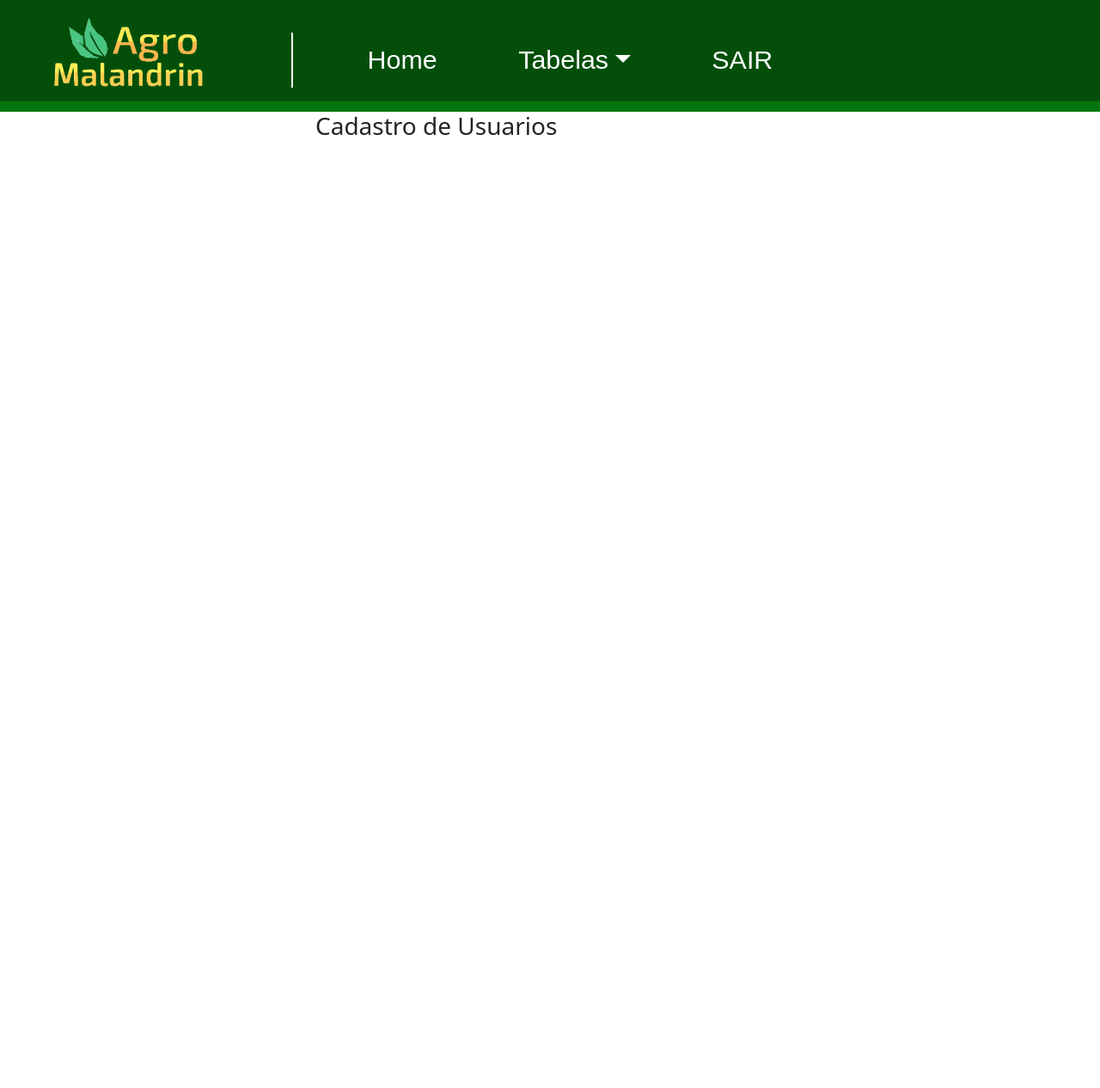
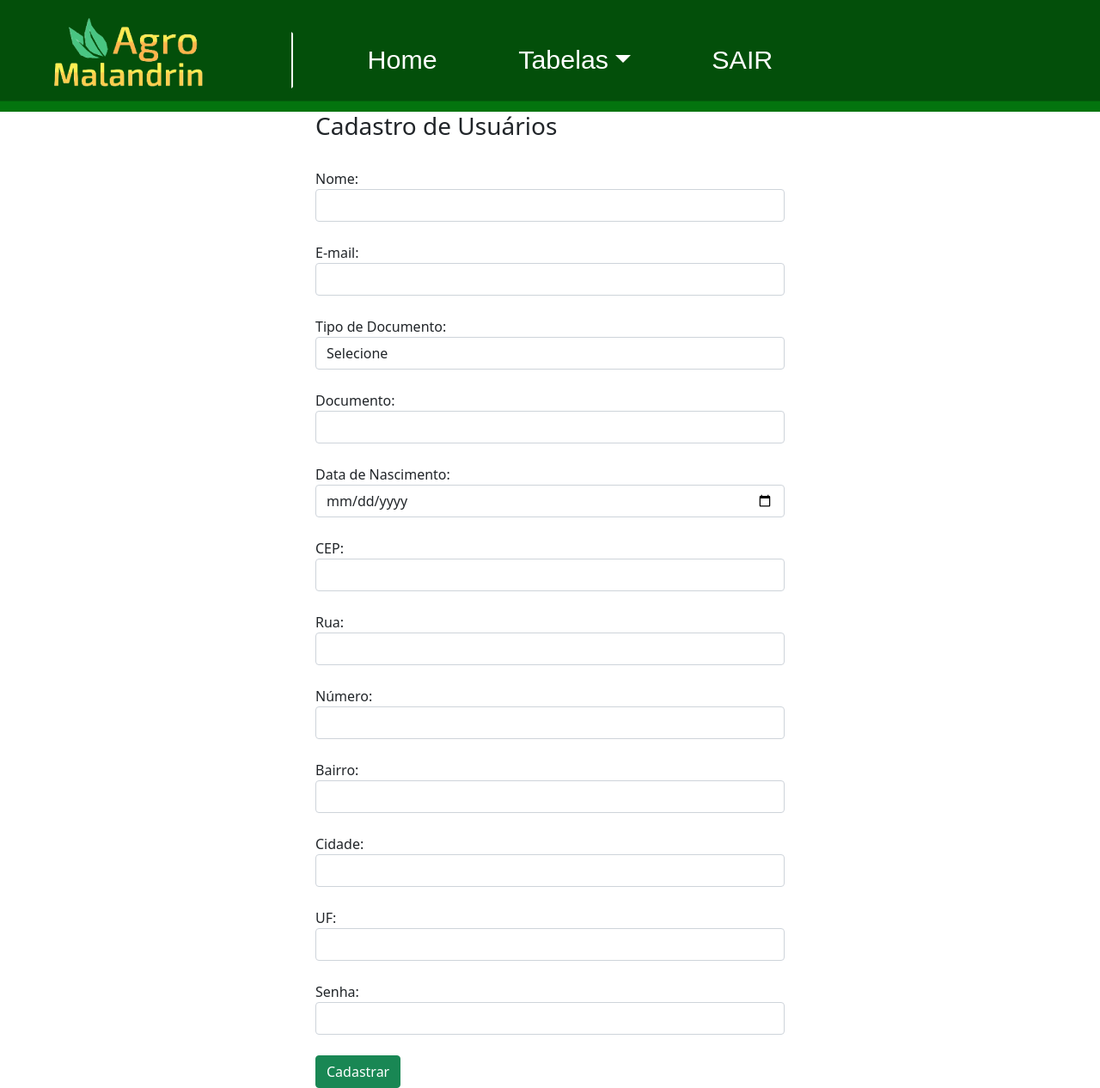
Before and after one commit to VictorH131/Projeto_AgroMalandrin_new, a PHP site: page /admin/usuarios.php in a window 1280 px wide. Shown: the whole page at 86% size. Before the commit the page ends 157 px from the top, so only its background shows below. Run offline with PHP 8.4, Linux system fonts and the light colour scheme.

Commit message:
add alguns codigos de php e arrumando erros simple

```diff
--- a/admin/usuarios.php
+++ b/admin/usuarios.php
@@ -1,40 +1,158 @@
+<?php
+include_once 'includes/header.php';
+require_once 'includes/dbconnect.php';
+
+// Ativar exibição de erros para depuração /
+
+error_reporting(E_ALL);
+ini_set('display_errors', 1);
+
+$success = '';
+$aviso = '';
+
+
+if (isset($_POST['addnew'])) {
+    // Verifica se todos os campos necessários foram enviados
+    if (isset($_POST["nome_usu"], $_POST["email_usu"], $_POST["data_nascimento"], $_POST["documento_usu"], $_POST["cep"], $_POST["rua"], $_POST["numero"], $_POST["bairro"], $_POST["cidade"], $_POST["uf"], $_POST["senha"])) {
+        // Verifica se os campos obrigatórios estão vazios
+        if (empty($_POST["noome_usu"]) || empty($_POST["email_usu"]) || empty($_POST["data_nascimento"]) || empty($_POST["documento_usu"]) || empty($_POST["cep"]) || empty($_POST["rua"]) || empty($_POST["numero"]) || empty($_POST["bairro"]) || empty($_POST["cidade"]) || empty($_POST["uf"]) || empty($_POST["senha"])) {
+            $aviso = "Todos os campos são obrigatórios.";
+        } else {
+            // Captura os dados do formulário
+            $nome_usu = $_POST["nome_usu"];
+            $email_usu = $_POST["email_usu"];
+            $documento_usu = $_POST["documento_usu"];
+            $data_nascimento = $_POST["data_nascimento"];
+            $cep = $_POST["cep"];
+            $rua = $_POST["rua"];
+            $numero = $_POST["numero"];
+            $bairro = $_POST["bairro"];
+            $cidade = $_POST["cidade"];
+            $uf = $_POST["uf"];
+            $senha = password_hash($_POST["senha"], PASSWORD_BCRYPT); // Criptografa a senha
+
+            // Validação do CPF
+            if ($_POST["tipo_documento"] === 'cpf' && !validarCPF($documento_usu)) {
+                $aviso = "CPF inválido.";
+            } else {
+                // Preparar a inserção
+                $stmt = $conn->prepare("INSERT INTO Usuario (nome_usu, email_usu, documento_usu, data_nascimento, cep, rua, numero, bairro, cidade, uf, senha) VALUES (?, ?, ?, ?, ?, ?, ?, ?, ?, ?, ?)");
+                $stmt->bind_param("sssssssssss", $nome_usu, $email_usu, $documento_usu, $data_nascimento, $cep, $rua, $numero, $bairro, $cidade, $uf, $senha);
+
+                // Executar a inserção
+                if ($stmt->execute()) {
+                    $success = "Usuário cadastrado com sucesso.";
+                } else {
+                    $aviso = "Erro ao cadastrar usuário: " . $stmt->error;
+                }
+            }
+        }
+    } else {
+        $aviso = "Erro: Campo faltante detectado.";
+    }
+}
+
+// Função para validar CPF
+function validarCPF($cpf) {
+    $cpf = preg_replace('/[^0-9]/', '', $cpf);
+    if (strlen($cpf) != 11 || preg_match('/^(\d)\1{10}$/', $cpf)) {
+        return false;
+    }
+
+    // Cálculo do primeiro dígito verificador
+    $soma = 0;
+    for ($i = 0; $i < 9; $i++) {
+        $soma += intval($cpf[$i]) * (10 - $i);
+    }
+    $primeiroDigito = 11 - ($soma % 11);
+    $primeiroDigito = ($primeiroDigito >= 10) ? 0 : $primeiroDigito;
+    if (intval($cpf[9]) != $primeiroDigito) {
+        return false;
+    }
+
+    // Cálculo do segundo dígito verificador
+    $soma = 0;
+    for ($i = 0; $i < 10; $i++) {
+        $soma += intval($cpf[$i]) * (11 - $i);
+    }
+    $segundoDigito = 11 - ($soma % 11);
+    $segundoDigito = ($segundoDigito >= 10) ? 0 : $segundoDigito;
+    return (intval($cpf[10]) == $segundoDigito);
+}
+
+?>
 
 <!DOCTYPE html>
 <html lang="pt-br">
-    <head>
-        <meta charset="UTF-8">
-        <meta name="viewport" content="width=device-width, initial-scale=1.0">
-        <title>Usuario | Agro Malandrin</title>
-    </head>
+<head>
+    <meta charset="UTF-8">
+    <meta name="viewport" content="width=device-width, initial-scale=1.0">
+    <title>Cadastro de Usuário | Agro Malandrin</title>
 
-    <?php
-        include_once 'includes/header.php';
-        require_once 'includes/dbconnect.php';
-    ?>
-
+</head>
 
 <body>
     <div class="container justify-content-center">
         <div class="row">
             <div class="col-md-6 mx-auto">
+                <div class="box">
+                    <h3>Cadastro de Usuários</h3><br>
 
-                <div class="box">
+                    <!-- Exibir mensagens de sucesso ou problema-->
+                    <?php if (!empty($success)): ?>
+                        <div class='alert alert-success'><?= $success ?></div>
+                    <?php endif; ?>
+                    <?php if (!empty($aviso)): ?>
+                        <div class='alert alert-warning'><?= $aviso ?></div>
+                    <?php endif; ?>
 
-                    <h3>Cadastro de Usuarios</h3>
+                    <form action="" method="POST">
+                        <label for="user_name">Nome:</label>
+                        <input type="text" id="user_name" name="user_name" required class="form-control"><br>
 
-                        <form action="" method="post">
+                        <label for="email_usu">E-mail:</label>
+                        <input type="email" id="email_usu" name="email_usu" required class="form-control"><br>
 
-                            <input type="hidden" name="id_usuario" value="<?= isset($_POST['id_usuario']) ? (int) $_POST['id_usuario'] : -1 ?>"> <!--id-->
+                        <label for="tipo_documento_usu">Tipo de Documento:</label>
+                        <select name="tipo_documento_usu" id="tipo_documento_usu" class="form-control" required>
+                            <option value="invalido">Selecione</option>
+                            <option value="cpf">CPF</option>
+                            <option value="rg">RG</option>
+                        </select><br>
 
+                        <label for="documento_usuario">Documento:</label>
+                        <input type="text" id="documento_usuario" name="documento_usuario" required class="form-control"><br>
 
+                        <label for="data_nascimento">Data de Nascimento:</label>
+                        <input type="date" id="data_nascimento" name="data_nascimento" required class="form-control"><br>
 
-                        </form>
+                        <label for="cep">CEP:</label>
+                        <input type="text" id="cep" name="cep" required class="form-control"><br>
+
+                        <label for="rua">Rua:</label>
+                        <input type="text" id="rua" name="rua" required class="form-control"><br>
+
+                        <label for="numero">Número:</label>
+                        <input type="text" id="numero" name="numero" required class="form-control"><br>
+
+                        <label for="bairro">Bairro:</label>
+                        <input type="text" id="bairro" name="bairro" required class="form-control"><br>
+
+                        <label for="cidade">Cidade:</label>
+                        <input type="text" id="cidade" name="cidade" required class="form-control"><br>
+
+                        <label for="uf">UF:</label>
+                        <input type="text" id="uf" name="uf" required class="form-control"><br>
+
+                        <label for="senha">Senha:</label>
+                        <input type="password" id="senha" name="senha" required class="form-control"><br>
+
+                        <button type="submit" name="addnew" class="btn btn-success">Cadastrar</button>
+                    </form>
                 </div>
             </div>
         </div>
     </div>
 
-
-
 </body>
 </html>
```
